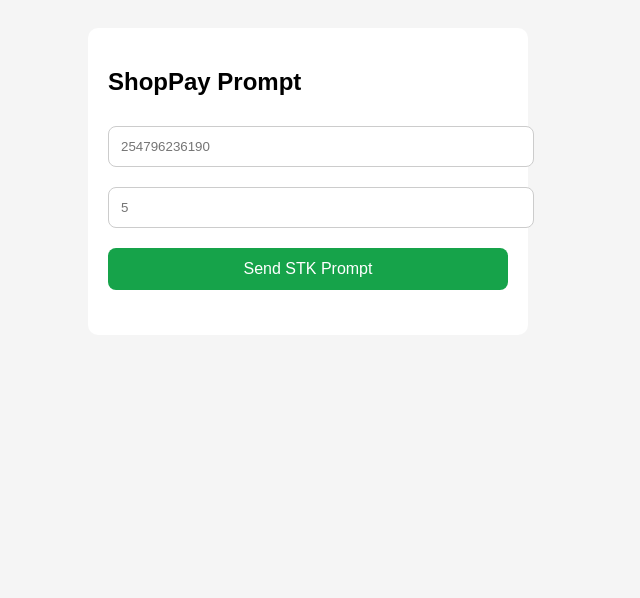
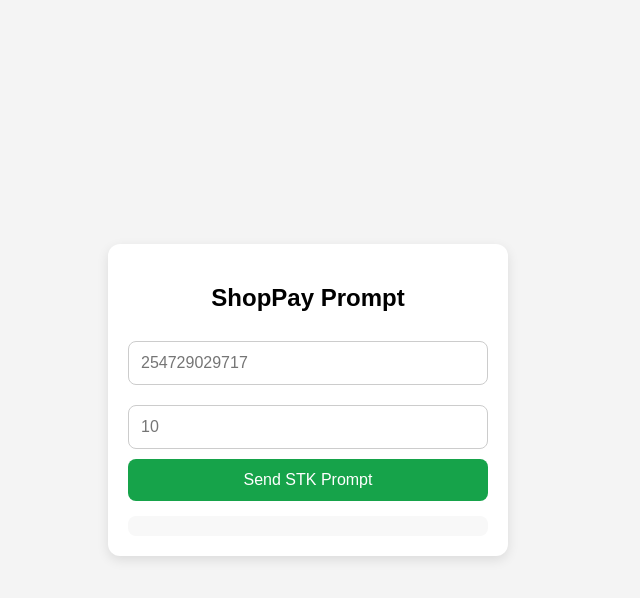
Before and after one commit to johnbeilly85-ctrl/Shoppaypromt, a website: page index.html in a window 1280 px wide. Shown: the whole page, without its empty margins (332-972 px from the left). Drawn offline with Linux system fonts and the light colour scheme.

Commit message:
Update index.html

```diff
--- a/index.html
+++ b/index.html
@@ -4,52 +4,129 @@
 <meta charset="UTF-8">
 <meta name="viewport" content="width=device-width, initial-scale=1.0">
 <title>ShopPay Prompt</title>
+
 <style>
-body{font-family:Arial,sans-serif;background:#f5f5f5;padding:20px}
-.container{max-width:400px;margin:auto;background:#fff;padding:20px;border-radius:10px}
-input,button{width:100%;padding:12px;margin:10px 0;border-radius:8px;border:1px solid #ccc}
-button{background:#16a34a;color:#fff;border:none;font-size:16px}
-#result{margin-top:15px;white-space:pre-wrap}
+*{
+  box-sizing:border-box;
+  font-family:Arial,sans-serif;
+}
+body{
+  background:#f4f4f4;
+  display:flex;
+  justify-content:center;
+  align-items:center;
+  min-height:100vh;
+  margin:0;
+}
+.container{
+  width:90%;
+  max-width:400px;
+  background:white;
+  padding:20px;
+  border-radius:12px;
+  box-shadow:0 4px 12px rgba(0,0,0,.1);
+}
+h2{
+  text-align:center;
+}
+input{
+  width:100%;
+  padding:12px;
+  margin:10px 0;
+  border:1px solid #ccc;
+  border-radius:8px;
+  font-size:16px;
+}
+button{
+  width:100%;
+  padding:12px;
+  background:#16a34a;
+  color:white;
+  border:none;
+  border-radius:8px;
+  font-size:16px;
+  cursor:pointer;
+}
+button:hover{
+  background:#15803d;
+}
+#result{
+  margin-top:15px;
+  background:#f8f8f8;
+  padding:10px;
+  border-radius:8px;
+  white-space:pre-wrap;
+  word-break:break-word;
+}
 </style>
 </head>
+
 <body>
 
 <div class="container">
+
 <h2>ShopPay Prompt</h2>
 
-<input id="phone" placeholder="254796236190">
-<input id="amount" type="number" placeholder="5">
+<input id="phone" type="tel" placeholder="254729029717">
+
+<input id="amount" type="number" placeholder="10">
 
 <button id="payBtn">Send STK Prompt</button>
 
 <div id="result"></div>
+
 </div>
 
 <script>
-document.getElementById("payBtn").addEventListener("click", async () => {
+const payBtn = document.getElementById("payBtn");
+const result = document.getElementById("result");
+
+payBtn.addEventListener("click", async () => {
+
   const phone = document.getElementById("phone").value.trim();
   const amount = document.getElementById("amount").value.trim();
-  const result = document.getElementById("result");
 
   if (!phone || !amount) {
-    result.innerText = "Enter phone number and amount.";
+    result.innerText = "Please enter phone number and amount.";
     return;
   }
 
-  result.innerText = "Sending STK...";
+  payBtn.disabled = true;
+  result.innerText = "Sending STK Prompt...";
 
   try {
-    const res = await fetch("/stk", {
+
+    const response = await fetch("/stk", {
       method: "POST",
-      headers: { "Content-Type": "application/json" },
-      body: JSON.stringify({ phone, amount })
+      headers: {
+        "Content-Type": "application/json"
+      },
+      body: JSON.stringify({
+        phone,
+        amount
+      })
     });
 
-    const data = await res.json();
-    result.innerText = JSON.stringify(data, null, 2);
+    const text = await response.text();
+
+    if (!text) {
+      result.innerText = "Server returned an empty response.";
+    } else {
+      try {
+        result.innerText = JSON.stringify(JSON.parse(text), null, 2);
+      } catch {
+        result.innerText = text;
+      }
+    }
+
   } catch (err) {
+
     result.innerText = "Error: " + err.message;
+
   }
+
+  payBtn.disabled = false;
+
 });
 </script>
 
```
